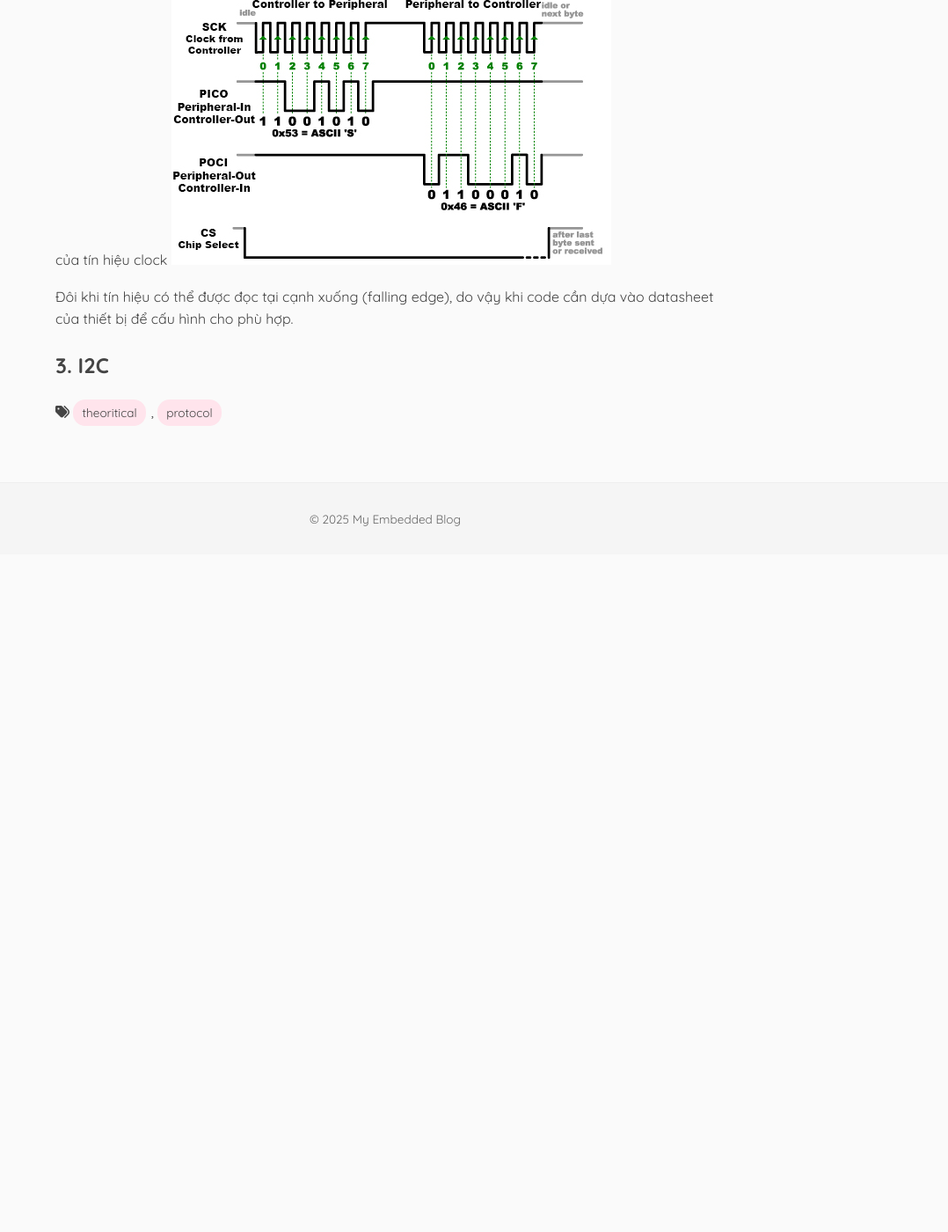
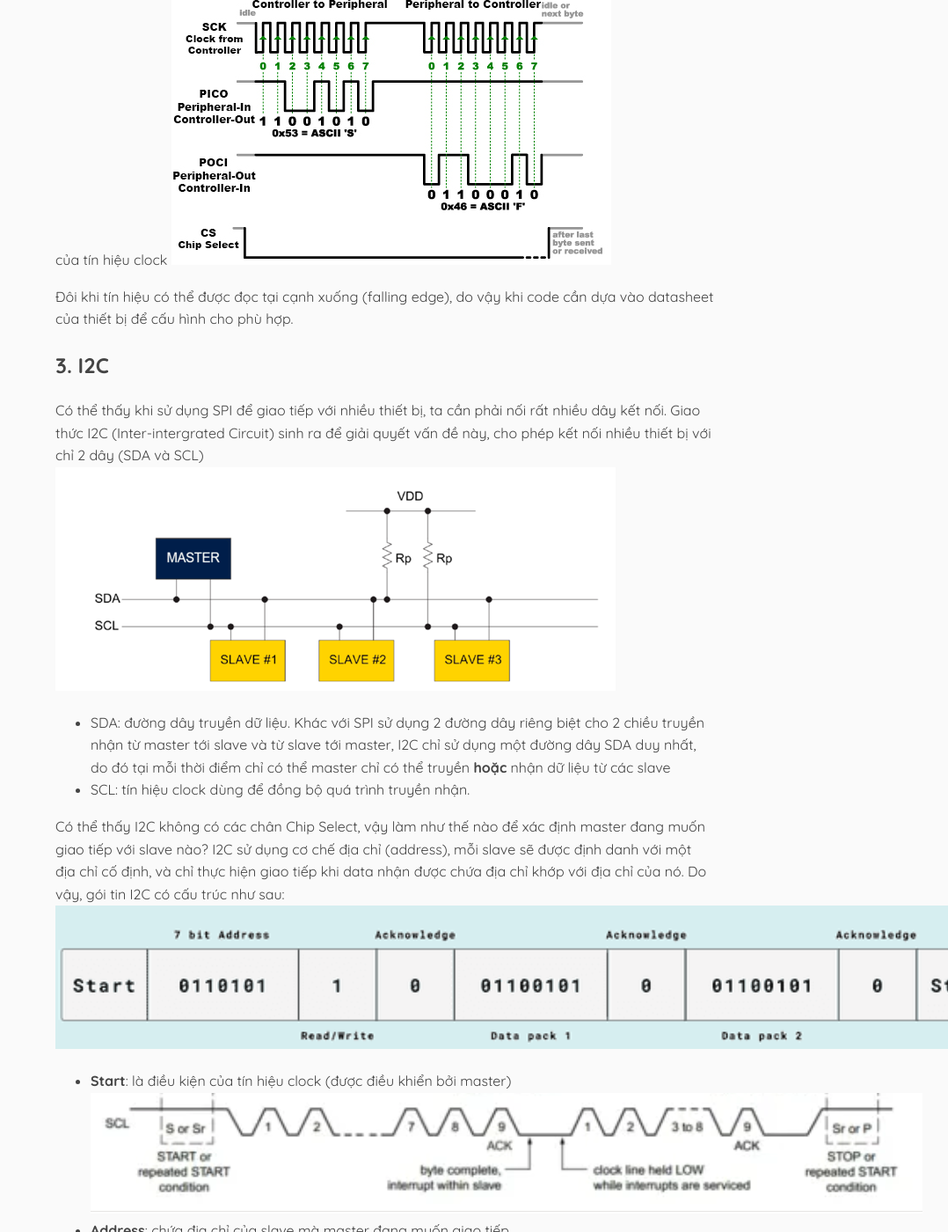
Before and after one commit to nhatvu-pham/nhatvu-pham.github.io, a Jekyll site: the page built from _posts/2025-10-11-SPI_UART_I2C.md, in a window 1280 px wide and 1400 px high, scrolled down 2897 px. Shown: the whole window at 88% size, without its empty margins (202-1280 px from the left). Built offline with Jekyll 4.4.1, drawn with Linux system fonts in a browser that asks for light colours; before the commit the page ends 3527 px from its top, so only the background shows below that; some of the changed text lies outside the part shown.

Commit message:
Finish I2C

```diff
--- a/_posts/2025-10-11-SPI_UART_I2C.md
+++ b/_posts/2025-10-11-SPI_UART_I2C.md
@@ -31,7 +31,8 @@ Trái với UART, SPI (Serial Peripheral Interface) là một giao thức đồn
 
 Ngoài ra, trong giao thức SPI, có một thiết bị đóng vai trò master (thường là MCU) điều khiển hoặc đọc dữ liệu từ các thiết bị khác gọi là slave (thường là sensor, actuator).
 
-Kiến trúc của SPI có thể được mô tả theo hình sau ![Kiến trúc SPI](/assets/images/spi_arch.png)
+Kiến trúc của SPI có thể được mô tả theo hình sau
+![Kiến trúc SPI](/assets/images/spi_arch.png)
 - MOSI (Master out slave in): truyền dữ liệu từ master tới slave.
 - MISO (Master in slave out): truyền dữ liệu từ slave tới master.
 - SCK: truyền tín hiệu clock.
@@ -43,3 +44,21 @@ Như vậy SPI đã có tín hiệu clock để đồng bộ dữ liệu truyề
 Đôi khi tín hiệu có thể được đọc tại cạnh xuống (falling edge), do vậy khi code cần dựa vào datasheet của thiết bị để cấu hình cho phù hợp.
 
 ## 3. I2C
+Có thể thấy khi sử dụng SPI để giao tiếp với nhiều thiết bị, ta cần phải nối rất nhiều dây kết nối. Giao thức I2C (Inter-intergrated Circuit) sinh ra để giải quyết vấn đề này, cho phép kết nối nhiều thiết bị với chỉ 2 dây (SDA và SCL)
+![Kiến trúc I2C](/assets/images/i2c_arch.png)
+- SDA: đường dây truyền dữ liệu. Khác với SPI sử dụng 2 đường dây riêng biệt cho 2 chiều truyền nhận từ master tới slave và từ slave tới master, I2C chỉ sử dụng một đường dây SDA duy nhất, do đó tại mỗi thời điểm chỉ có thể master chỉ có thể truyền **hoặc** nhận dữ liệu từ các slave
+- SCL: tín hiệu clock dùng để đồng bộ quá trình truyền nhận.
+
+Có thể thấy I2C không có các chân Chip Select, vậy làm như thế nào để xác định master đang muốn giao tiếp với slave nào? I2C sử dụng cơ chế địa chỉ (address), mỗi slave sẽ được định danh với một địa chỉ cố định, và chỉ thực hiện giao tiếp khi data nhận được chứa địa chỉ khớp với địa chỉ của nó. Do vậy, gói tin I2C có cấu trúc như sau:
+![Gói tin I2C](/assets/images/i2c_data.png)
+- **Start**: là điều kiện của tín hiệu clock (được điều khiển bởi master)
+![Điều kiện start/stop trong I2C](/assets/images/i2c_condition.png)
+- **Address**: chứa địa chỉ của slave mà master đang muốn giao tiếp
+- **Read/Write**: xác định master đang muốn gửi hay nhận dữ liệu với slave
+- **Acknowledge**: thông báo từ slave rằng đã nhận được yêu cầu truyền nhận dữ liệu
+- **Data pack**: dữ liệu cần truyền tới slave hoặc nhận được từ slave
+- **Acknowledge**: thông báo từ slave rằng đã truyền nhận xong dữ liệu
+- **Data pack**: dữ liệu tiếp theo cần truyền hoặc được nhận
+- ...
+- **Stop**: là điều kiện của tín hiệu clock (được điều khiển bởi master)
+![Điều kiện start/stop trong I2C](/assets/images/i2c_condition.png)
```
Also changed, not shown: assets/images/i2c_arch.png (added), assets/images/i2c_condition.png (added), assets/images/i2c_data.png (added).
